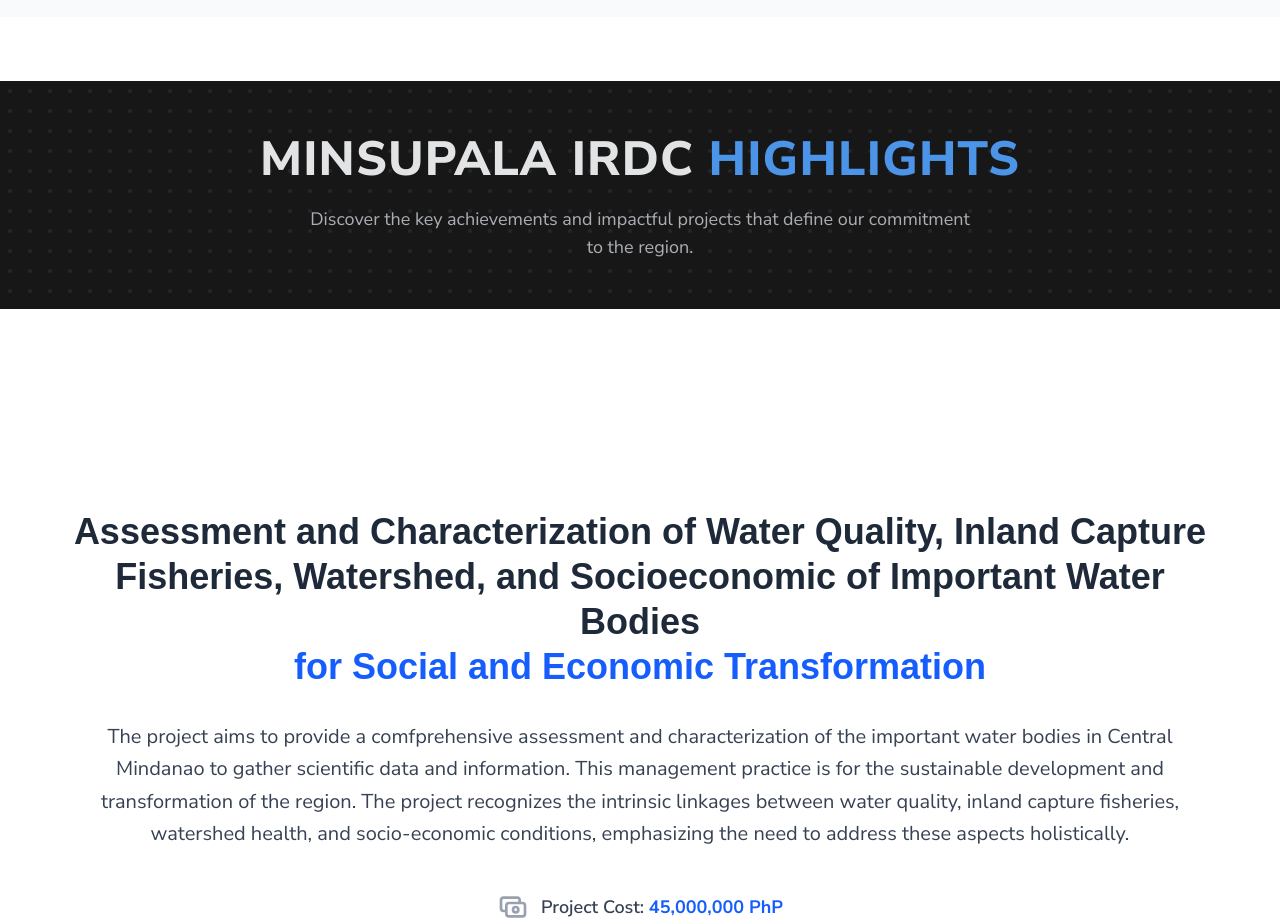
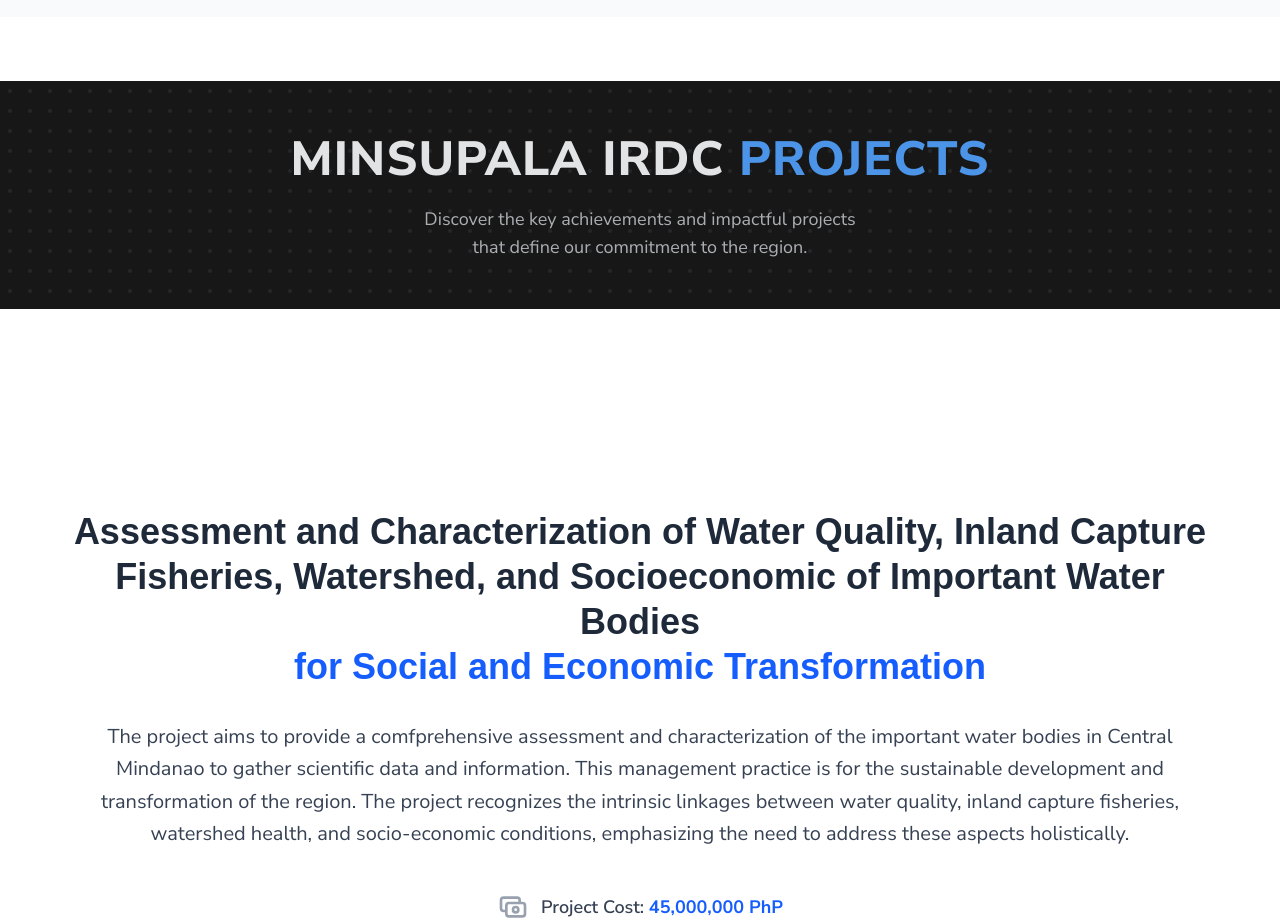
Before and after one commit to minsupala-irdc/minsupalairdc.nextjs.frontend, a Next.js app: page / in a window 1280 px wide. Shown: the part 2700-3623 px from the top of the page. Built offline with nearby package versions, Linux system fonts and the light colour scheme; a web font is replaced by a local one.

Commit message:
renamed highlights to projects

```diff
--- a/src/app/page.tsx
+++ b/src/app/page.tsx
@@ -683,11 +683,11 @@ function CreateMinsupalaIRDCHighlights() {
         <div className="relative z-10 text-centerf px-4 text-center">
           <h3 className="text-3xl sm:text-4xl lg:text-5xl font-extrabold tracking-wide uppercase leading-tight">
             <span className="text-gray-50 opacity-90">MINSUPALA IRDC</span>{" "}
-            <span className="text-blue-400 opacity-90">Highlights</span>
+            <span className="text-blue-400 opacity-90">Projects</span>
           </h3>
           <p className="mt-4 text-lg text-gray-300 opacity-80 max-w-2xl mx-auto">
             Discover the key achievements and impactful projects
-            <br className="sm:hidden" /> that define our commitment to the
+            <br/> that define our commitment to the
             region.
           </p>
         </div>
```
